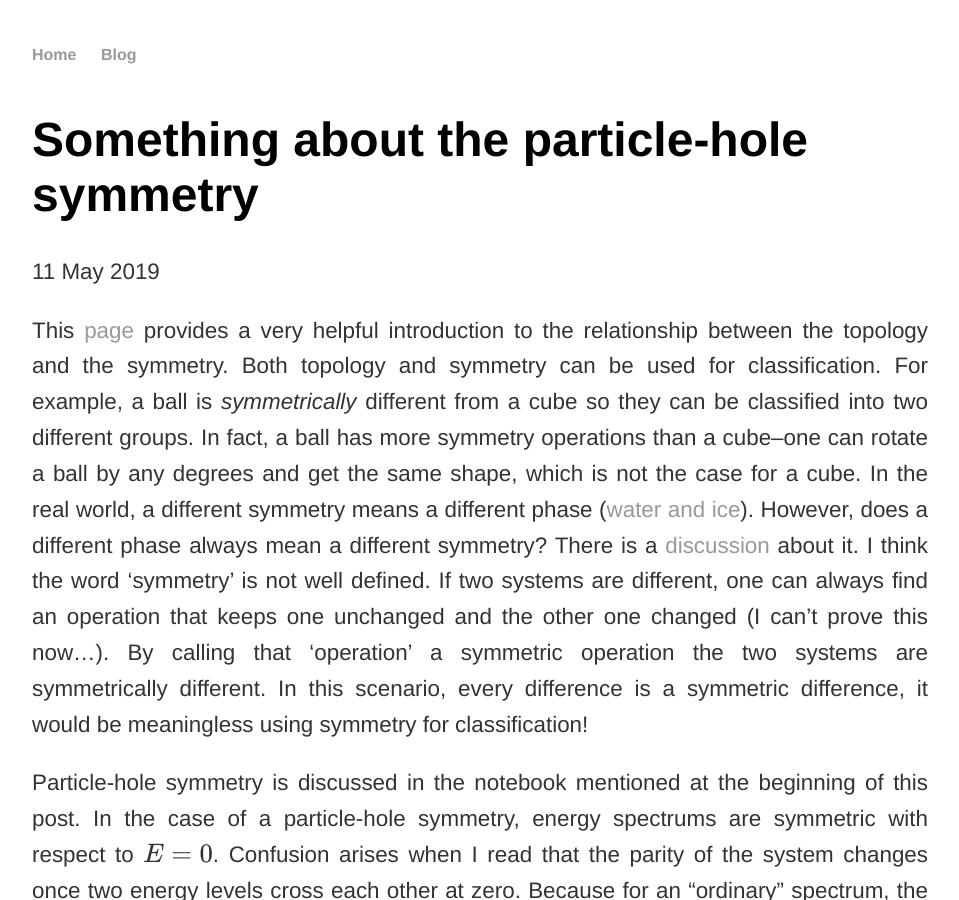
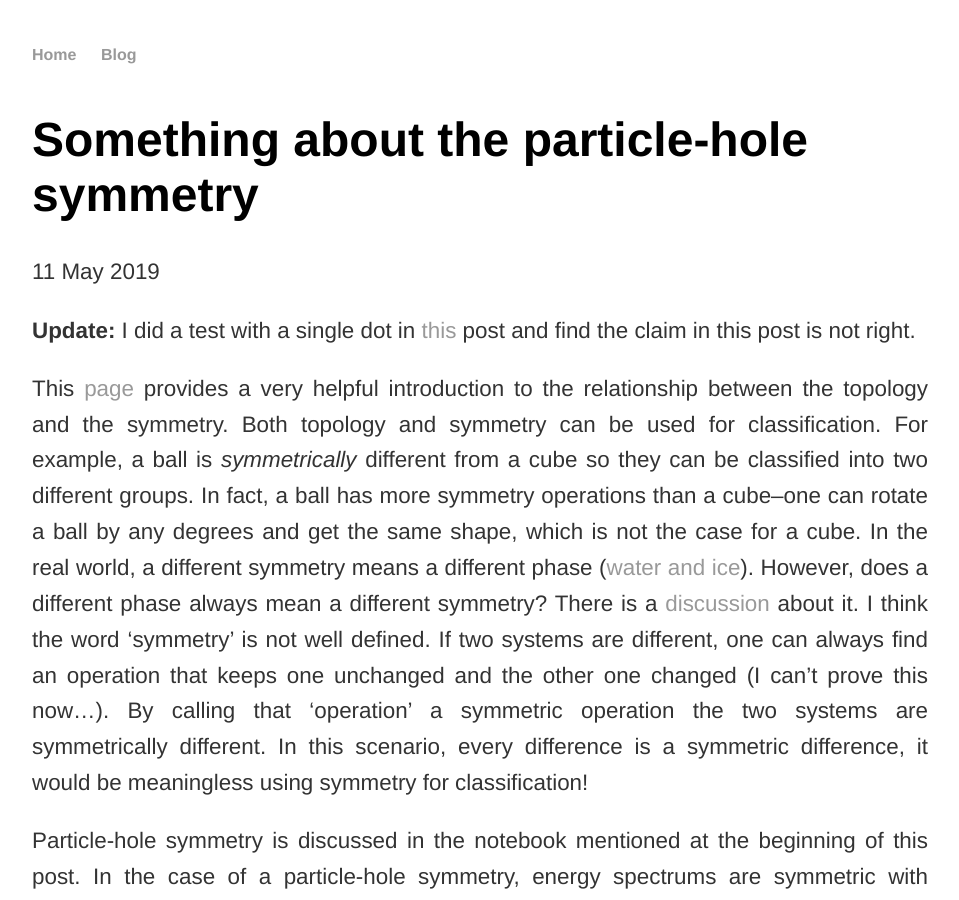
Before and after one commit to cover-me/cover-me.github.io, a Jekyll site: the page built from _posts/2019-05-11-something-about-particle-hole-symmetry.md, in a window 1280 px wide and 900 px high. Shown: the whole window, without its empty margins (160-1119 px from the left). Built offline with Jekyll 4.4.1, drawn with Linux system fonts in a browser that asks for light colours; formulas are drawn with MathJax 3.

Commit message:
Update 2019-05-11-something-about-particle-hole-symmetry.md

```diff
--- a/_posts/2019-05-11-something-about-particle-hole-symmetry.md
+++ b/_posts/2019-05-11-something-about-particle-hole-symmetry.md
@@ -2,6 +2,8 @@
 layout: post
 title: Something about the particle-hole symmetry
 ---
+**Update:** I did a test with a single dot in [this](../../../2020/05/08/The-phase-diagram-of-a-single-dot-coupled-to-a-superconductor.html) post and find the claim in this post is not right.
+
 This [page](https://topocondmat.org/w1_topointro/0d.html) provides a very helpful introduction to the relationship between the topology and the symmetry. Both topology and symmetry can be used for classification. For example, a ball is _symmetrically_ different from a cube so they can be classified into two different groups. In fact, a ball has more symmetry operations than a cube--one can rotate a ball by any degrees and get the same shape, which is not the case for a cube. In the real world, a different symmetry means a different phase ([water and ice](http://www.lassp.cornell.edu/sethna/OrderParameters/BrokenSymmetry.html)). However, does a different phase always mean a different symmetry? There is a [discussion](https://physics.stackexchange.com/questions/105166/symmetry-breaking-and-phase-transition) about it. I think the word 'symmetry' is not well defined. If two systems are different, one can always find an operation that keeps one unchanged and the other one changed (I can't prove this now...). By calling that 'operation' a symmetric operation the two systems are symmetrically different. In this scenario, every difference is a symmetric difference, it would be meaningless using symmetry for classification!
 
 Particle-hole symmetry is discussed in the notebook mentioned at the beginning of this post. In the case of a particle-hole symmetry, energy spectrums are symmetric with respect to $E = 0$. Confusion arises when I read that the parity of the system changes once two energy levels cross each other at zero. Because for an "ordinary" spectrum, the crossing does nothing to the particle number because the total number of states below zero doesn't change, let alone the parity! Why in this notebook the parity changes? The answer is that the spectrum is calculated with the BdG Hamiltonian, which is a Hamiltonian with auxiliary states. Those states below the zero energy are merely a mirror of those above zero.
```
